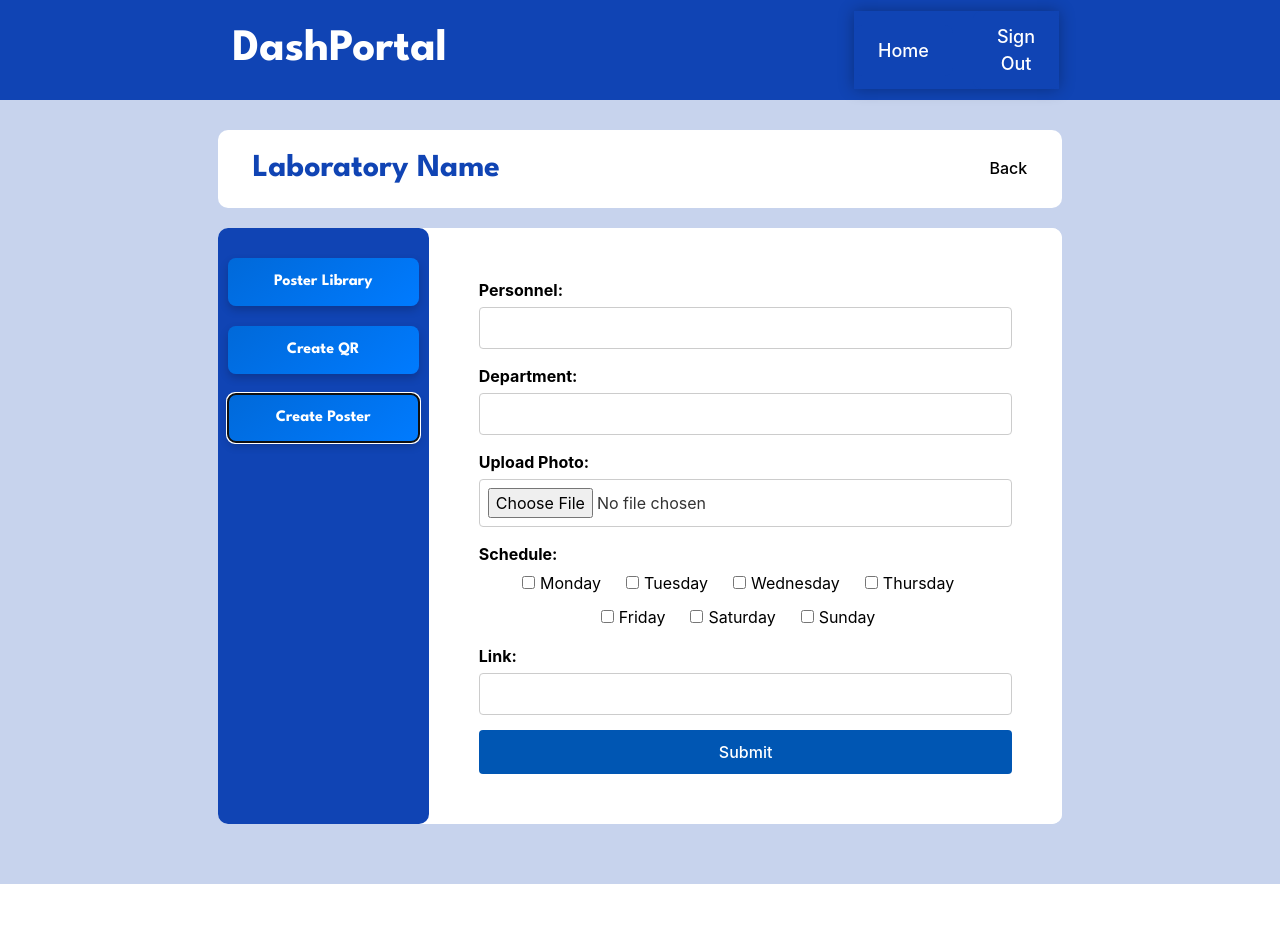
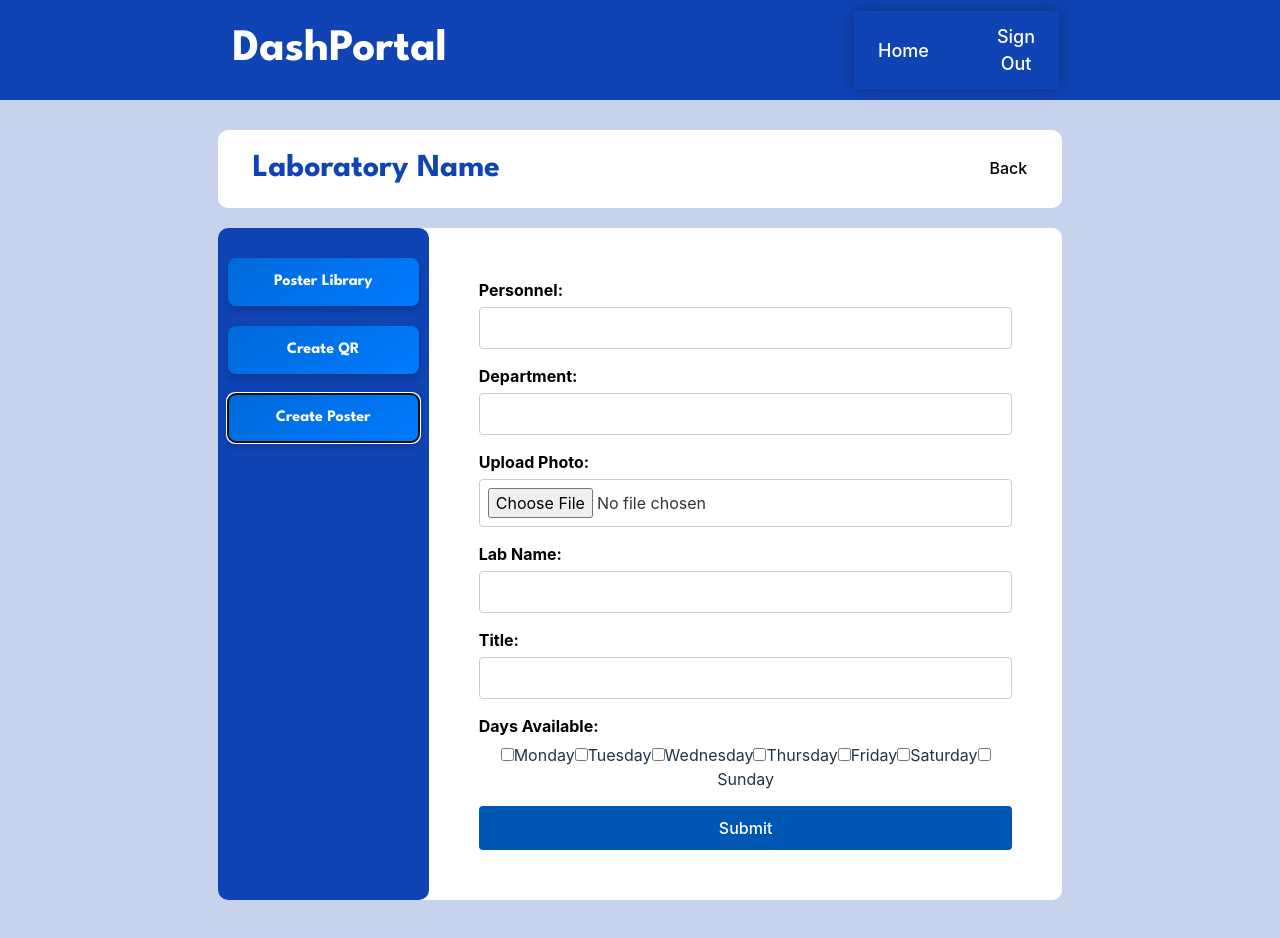
Before and after one commit to drgimatt/DashPortal-Frontend, a React (Vite) app: page / in a window 1280 px wide. Both pictures are taken after a click on the button "Create Poster". Shown: the top 938 px of the page. Before the commit the page ends 884 px from the top, so only its background shows below. Built offline with nearby package versions, Linux system fonts and the light colour scheme; grey boxes are pictures that could not be loaded.

Commit message:
logic for create poster added

```diff
--- a/src/pages/AssetDashboard.jsx
+++ b/src/pages/AssetDashboard.jsx
@@ -1,6 +1,7 @@
 import React, { useState, useEffect } from 'react';
 import './AssetDashboard.css';
 import { useNavigate } from 'react-router-dom';
+import axios from 'axios';
 
 export const AssetDashboard = () => {
     const navigate = useNavigate();
@@ -8,17 +9,14 @@ export const AssetDashboard = () => {
     const [isMenuOpen, setIsMenuOpen] = useState(false);
     const [isHamburg, setHamburg] = useState(false);
 
-    // Set initial state of activeContent
     useEffect(() => {
         setActiveContent('posters');
-    }, []); // Empty dependency array ensures this runs only once
+    }, []);
 
-    // Function to toggle the menu
     const toggleMenu = () => {
         setIsMenuOpen(prevState => !prevState);
     };
 
-    // Function to handle viewport size changes
     const handleResize = () => {
         if (window.innerWidth > 768) {
             setIsMenuOpen(false);
@@ -28,16 +26,12 @@ export const AssetDashboard = () => {
         }
     };
 
-    // Function to handle scroll event
     const handleScroll = () => {
-        console.log("Scroll event detected");
         if (window.scrollY > 0 && isMenuOpen) {
-            console.log("Closing menu due to scroll");
             setIsMenuOpen(false);
         }
     };
 
-    // Set up event listeners on component mount and remove them on unmount
     useEffect(() => {
         window.addEventListener('resize', handleResize);
         window.addEventListener('scroll', handleScroll);
@@ -46,7 +40,7 @@ export const AssetDashboard = () => {
             window.removeEventListener('resize', handleResize);
             window.removeEventListener('scroll', handleScroll);
         };
-    }, [isMenuOpen]); // Add isMenuOpen to dependency array to re-attach listener if it changes
+    }, [isMenuOpen]);
 
     const handleSignOut = () => {
         localStorage.removeItem('token');
@@ -97,7 +91,7 @@ export const AssetDashboard = () => {
         if (type === 'file') {
             setFormData(prevData => ({
                 ...prevData,
-                imageFile: files[0],
+                image: files[0],
             }));
         } else {
             setFormData(prevData => ({
@@ -107,9 +101,32 @@ export const AssetDashboard = () => {
         }
     };
 
-    const handleSubmit = (e) => {
+    const handleSubmit = async (e) => {
         e.preventDefault();
-        console.log(formData);
+
+        const formDataObj = new FormData();
+        formDataObj.append('title', formData.title);
+        formDataObj.append('image', formData.image);
+        formDataObj.append('department', formData.department);
+        formDataObj.append('name', formData.name);
+        formDataObj.append('labName', formData.labName);
+        formDataObj.append('link', formData.link);
+        for (const [day, value] of Object.entries(formData.days)) {
+            formDataObj.append(`days[${day}]`, value);
+        }
+
+        try {
+            const response = await axios.post('http://localhost:5000/api/posters', formDataObj, {
+                headers: {
+                    'Content-Type': 'multipart/form-data',
+                },
+            });
+            console.log(response.data);
+            // Handle success (e.g., show a message or navigate to another page)
+        } catch (error) {
+            console.error(error);
+            // Handle error (e.g., show an error message)
+        }
     };
 
     return (
@@ -234,7 +251,7 @@ export const AssetDashboard = () => {
                                 <label className="form-label">Upload Photo:</label>
                                 <input
                                     type="file"
-                                    name="imageFile"
+                                    name="image"
                                     accept="image/*"
                                     onChange={handleChange}
                                     required
@@ -242,31 +259,94 @@ export const AssetDashboard = () => {
                                 />
                             </div>
                             <div className="form-group">
-                                <label className="form-label">Schedule:</label>
-                                <div className="form-checkbox-group">
-                                    {['monday', 'tuesday', 'wednesday', 'thursday', 'friday', 'saturday', 'sunday'].map((day) => (
-                                        <div key={day} className="form-checkbox">
-                                            <input
-                                                type="checkbox"
-                                                name={day}
-                                                checked={formData.days[day]}
-                                                onChange={handleChange}
-                                            />
-                                            <label className="form-checkbox-label">{day.charAt(0).toUpperCase() + day.slice(1)}</label>
-                                        </div>
-                                    ))}
-                                </div>
-                            </div>
-                            <div className="form-group">
-                                <label className="form-label">Link:</label>
+                                <label className="form-label">Lab Name:</label>
                                 <input
-                                    type="url"
-                                    name="link"
-                                    value={formData.link}
+                                    type="text"
+                                    name="labName"
+                                    value={formData.labName}
                                     onChange={handleChange}
                                     required
                                     className="form-input"
                                 />
+                            </div>
+                            <div className="form-group">
+                                <label className="form-label">Title:</label>
+                                <input
+                                    type="text"
+                                    name="title"
+                                    value={formData.title}
+                                    onChange={handleChange}
+                                    required
+                                    className="form-input"
+                                />
+                            </div>
+                            <div className="form-group">
+                                <label className="form-label">Days Available:</label>
+                                <div className="checkbox-group">
+                                    <label>
+                                        <input
+                                            type="checkbox"
+                                            name="monday"
+                                            checked={formData.days.monday}
+                                            onChange={handleChange}
+                                        />
+                                        Monday
+                                    </label>
+                                    <label>
+                                        <input
+                                            type="checkbox"
+                                            name="tuesday"
+                                            checked={formData.days.tuesday}
+                                            onChange={handleChange}
+                                        />
+                                        Tuesday
+                                    </label>
+                                    <label>
+                                        <input
+                                            type="checkbox"
+                                            name="wednesday"
+                                            checked={formData.days.wednesday}
+                                            onChange={handleChange}
+                                        />
+                                        Wednesday
+                                    </label>
+                                    <label>
+                                        <input
+                                            type="checkbox"
+                                            name="thursday"
+                                            checked={formData.days.thursday}
+                                            onChange={handleChange}
+                                        />
+                                        Thursday
+                                    </label>
+                                    <label>
+                                        <input
+                                            type="checkbox"
+                                            name="friday"
+                                            checked={formData.days.friday}
+                                            onChange={handleChange}
+                                        />
+                                        Friday
+                                    </label>
+                                    <label>
+                                        <input
+                                            type="checkbox"
+                                            name="saturday"
+                                            checked={formData.days.saturday}
+                                            onChange={handleChange}
+                                        />
+                                        Saturday
+                                    </label>
+                                    <label>
+                                        <input
+                                            type="checkbox"
+                                            name="sunday"
+                                            checked={formData.days.sunday}
+                                            onChange={handleChange}
+                                        />
+                                        Sunday
+                                    </label>
+                                </div>
                             </div>
                             <button type="submit" className="form-button">Submit</button>
                         </form>
```
